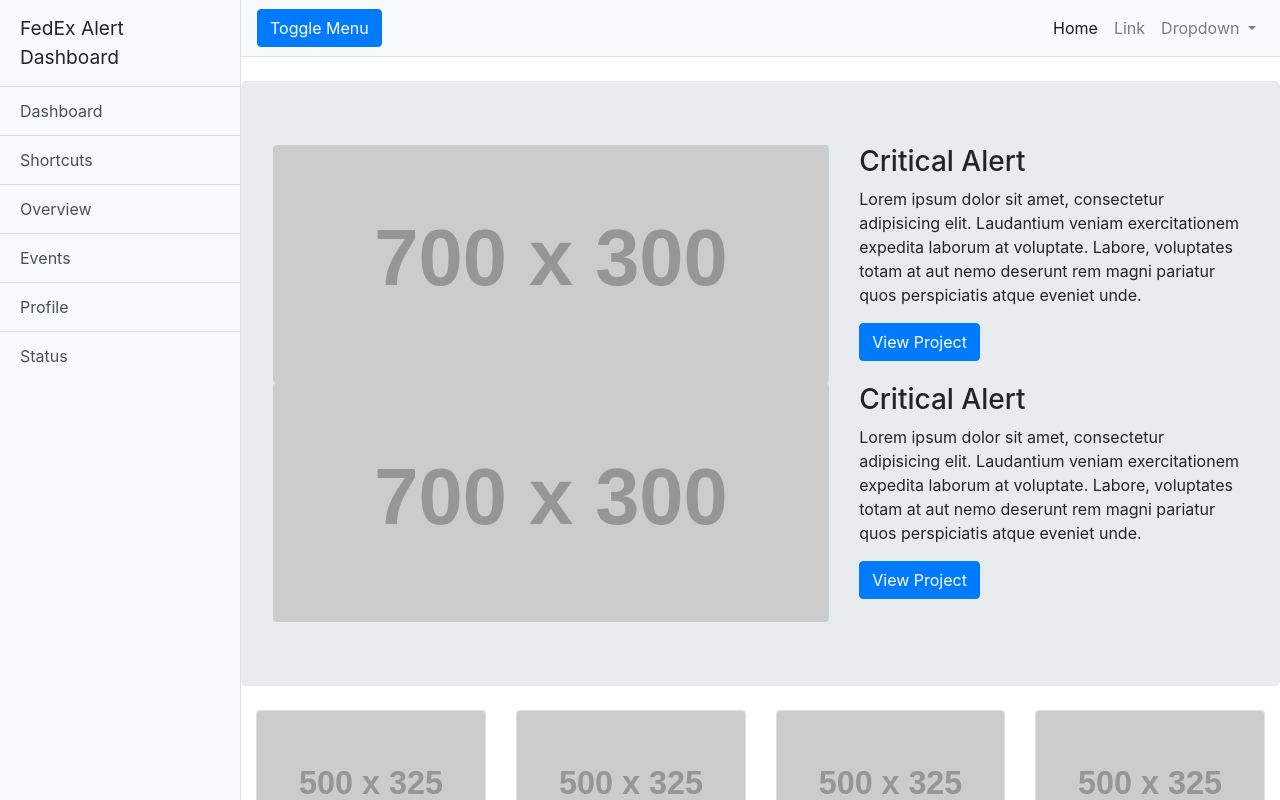
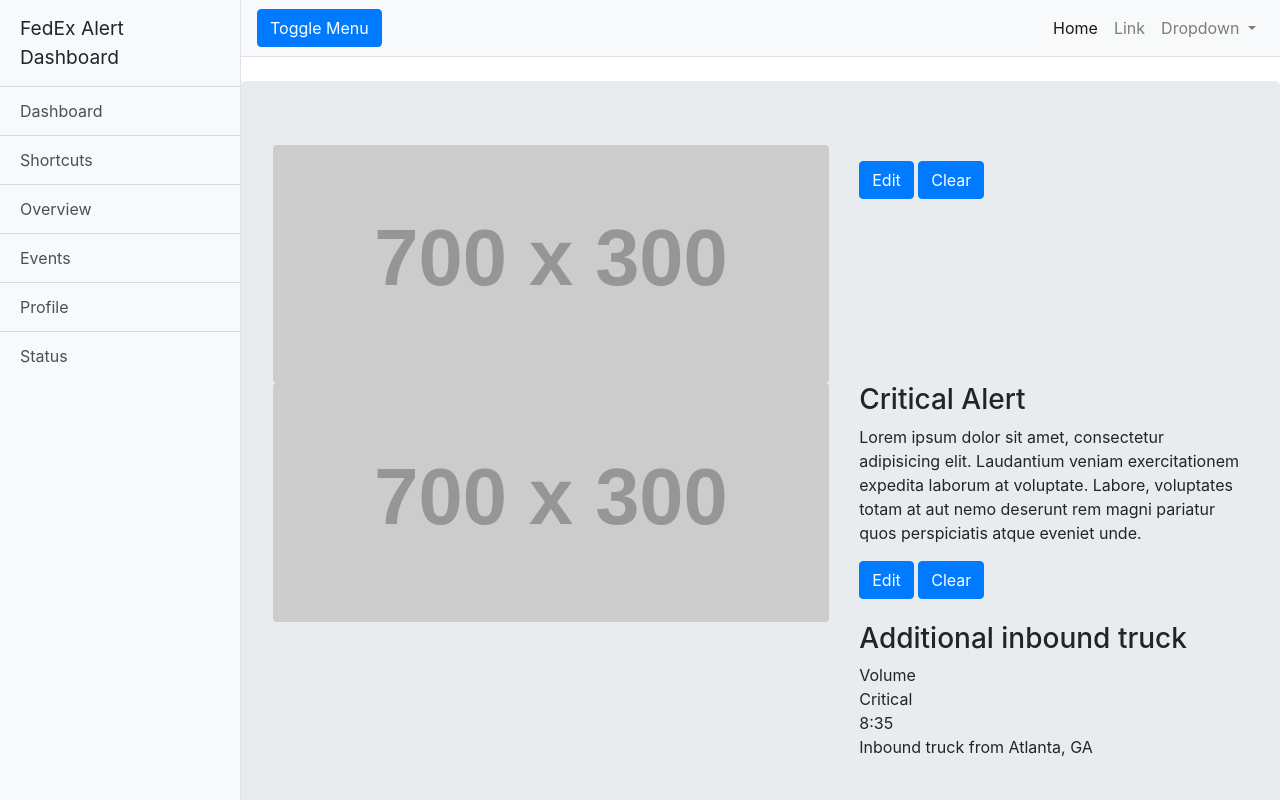
Before and after one commit to wak49/HCI-Alert-Dash, a website: page index.html in a window 1280 px wide. Shown: the top 800 px of the page. Drawn offline with Linux system fonts and the light colour scheme; placeholder pictures from the web are drawn by us.

Commit message:
Add files via upload

```diff
--- /dev/null
+++ b/alert.xml
@@ -0,0 +1,7 @@
+<alert>
+<title>Additional inbound truck</title>
+<type>Volume</type>
+<severity>Critical</severity>
+<time>8:35</time>
+<notes>Inbound truck from Atlanta, GA</notes>
+</alert>
--- a/index.html
+++ b/index.html
@@ -18,7 +18,8 @@
 
 </head>
 
-<body>
+<body onload = "loadXMLDoc();">
+
 
 
 <!-- SIDEBAR -->
@@ -74,7 +75,7 @@
     </nav>
 
     <!-- Jumbotron Header - Put rows of critical alerts here-->
-    <header class="jumbotron my-4">
+    <header id="crit-alerts" class="jumbotron my-4">
 
       <!-- First row for a single critical alert-->
       <div class="row">
@@ -84,11 +85,13 @@
           </a>
         </div>
         <div class="col-md-5">
-          <h3>Critical Alert</h3>
-          <p>Lorem ipsum dolor sit amet, consectetur adipisicing elit. Laudantium veniam exercitationem expedita laborum at voluptate. Labore, voluptates totam at aut nemo deserunt rem magni pariatur quos perspiciatis atque eveniet unde.</p>
-          <a class="btn btn-primary" href="#">View Project</a>
+          <h3 id="alerttitle"></h3>
+          <p id="alerttext"></p>
+          <a class="btn btn-primary" href="#">Edit</a>
+          <a class="btn btn-primary" href="#">Clear</a>
         </div>
       </div>
+
 
       <!-- Second row for a single critical alert-->
       <div class="row">
@@ -100,7 +103,8 @@
           <div class="col-md-5">
             <h3>Critical Alert</h3>
             <p>Lorem ipsum dolor sit amet, consectetur adipisicing elit. Laudantium veniam exercitationem expedita laborum at voluptate. Labore, voluptates totam at aut nemo deserunt rem magni pariatur quos perspiciatis atque eveniet unde.</p>
-            <a class="btn btn-primary" href="#">View Project</a>
+            <a class="btn btn-primary" href="#">Edit</a>
+            <a class="btn btn-primary" href="#">Clear</a>
           </div>
         </div>
     </header>
@@ -249,6 +253,72 @@
       e.preventDefault();
       $("#wrapper").toggleClass("toggled");
     });
+
+    function loadXMLDoc() {
+      var xmlhttp = new XMLHttpRequest();
+      xmlhttp.onreadystatechange = function() {
+        if (this.readyState == 4 && this.status == 200) {
+          myFunction(this);
+        }
+      };
+      xmlhttp.open("GET", "alert.xml" , true);
+      xmlhttp.send();
+  }
+
+  function myFunction(xml) {
+    var x, i, xmlDoc, title, type, severity;
+    var head_jum, para, node_p, node_h, element;
+    var node_info;
+    xmlDoc = xml.responseXML;
+
+    // Add alert to html
+    x = xmlDoc.getElementsByTagName("alert")
+    for (i = 0; i < x.length; i++)
+    {
+      // Extract XML data
+      title = x[i].getElementsByTagName("title")[0].childNodes[0].nodeValue;
+      type = x[i].getElementsByTagName("type")[0].childNodes[0].nodeValue;
+      severity = x[i].getElementsByTagName("severity")[0].childNodes[0].nodeValue;
+      alert = type + "<br>" + severity + "<br>" +
+      x[i].getElementsByTagName("time")[0].childNodes[0].nodeValue + "<br>" +
+      x[i].getElementsByTagName("notes")[0].childNodes[0].nodeValue + "<br>";
+
+      // If critical, add to jumbotron
+      if (severity == "Critical")
+      {
+        // Make new row div
+        var d_row = document.createElement("div");
+        d_row.className = "row";
+        var d_col = document.createElement("div");
+        d_col.className = "col-md-7";
+        var d_text = document.createElement("div");
+        d_text.className = "col-md-5";
+
+        // Create h tag and add to div
+        head_jum = document.createElement("h3");
+        node_h = document.createTextNode(title);
+        head_jum.appendChild(node_h);
+        d_text.appendChild(head_jum);
+
+        // Create p tag and add to div
+        para = document.createElement("p");
+        para.innerHTML = alert;
+        d_text.appendChild(para);
+
+        // Add everything to jumbotron
+        element = document.getElementById("crit-alerts");
+        element.appendChild(d_row);
+        d_row.appendChild(d_col);
+        d_row.appendChild(d_text);
+      }
+
+      // Add to corresponding column - maybe do same as in if and
+      // Then do if statements on where to add it
+
+    }
+
+  }
+
   </script>
 
 </body>
```
